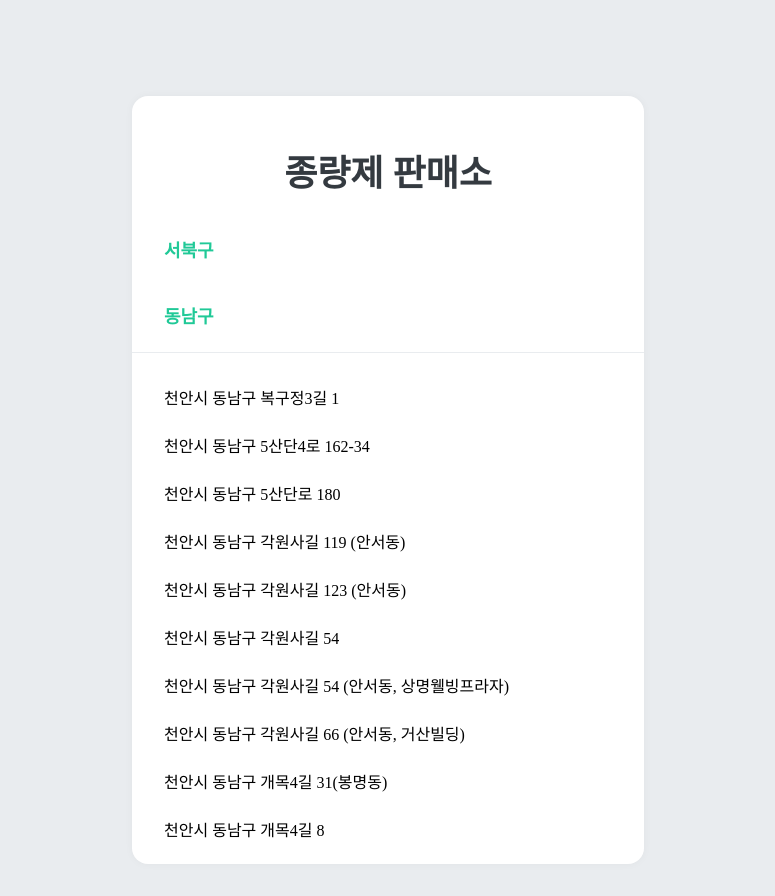
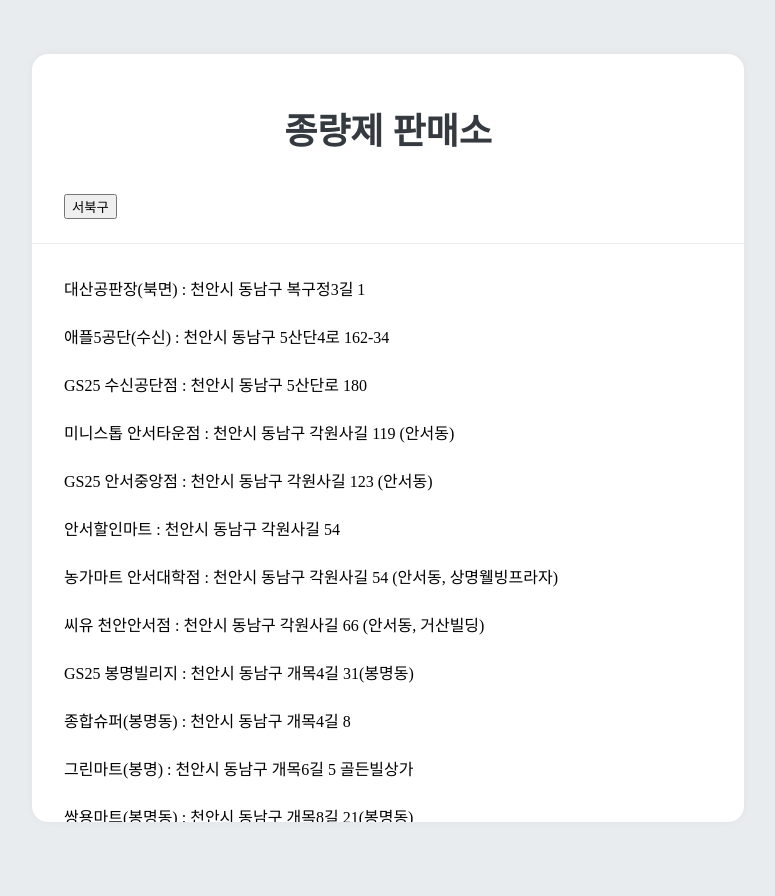
Before and after one commit to hi-paul/paug, a React (Create React App) app: page / in a window 1280 px wide. Shown: the whole page, without its empty margins (252-1027 px from the left). After the commit the page ends 854 px from the top, so only its background shows below. Built offline with nearby package versions, Linux system fonts and the light colour scheme.

Commit message:
nw, se add

```diff
--- a/src/App.js
+++ b/src/App.js
@@ -1,6 +1,7 @@
 import React, { useEffect, useState } from "react";
 import { createGlobalStyle } from "styled-components";
-import se from "../aessts/se";
+import se from "./se.json";
+import nw from "./nw.json";
 import PaugTemplate from "./components/PaugTemplate";
 import PaugHead from "./components/PaugHead";
 import PaugList from "./components/PaugList";
@@ -12,24 +13,25 @@
 `;
 
 function App() {
-  const [data, setData] = useState([]);
+  const [sedata, setSeData] = useState([]);
+  const [nwdata, setNwData] = useState([]);
 
+
+  const [load, setLoad] = useState(false);
+  const onClick = () =>{
+    setLoad(!load);
+  }
   useEffect(() => {
-    // const getData = async () => {
-    //   const url = "https://jsonplaceholder.typicode.com/todos/";
-    //   const response = await fetch(url);
-    //   const results = await response.json();
-    //   setData(results);
-    // };
-    setData(se);
+    setSeData(se);
+    setNwData(nw);
   }, []);
 
   return (
     <>
       <GlobalStyle />
       <PaugTemplate>
-        <PaugHead />
-        <PaugList data={data} />
+        <PaugHead load={load} onClick={onClick}/>
+        <PaugList load={load} nwdata={nwdata} sedata={sedata}/>
       </PaugTemplate>
     </>
   );
--- a/src/components/PaugHead.js
+++ b/src/components/PaugHead.js
@@ -7,6 +7,7 @@
   padding-right: 32px;
   padding-bottom: 24px;
   border-bottom: 1px solid #e9ecef;
+
   h1 {
     margin: 0;
     font-size: 36px;
@@ -24,20 +25,17 @@
     margin-top: 40px;
     font-weight: bold;
   }
-  .tasks-right {
-    color: #20c997;
-    font-size: 18px;
-    margin-top: 40px;
-    font-weight: bold;
-  }
+
 `;
 
-function PaugHead() {
+function PaugHead({load, onClick}) {
   return (
     <PaugHeadBlock>
       <h1>종량제 판매소</h1>
-      <div className="tasks-left">서북구</div>
-      <div className="tasks-right">동남구</div>
+      <div className="tasks-left">
+        <button onClick={onClick}>{load ? "동남구" : "서북구"}</button>
+      </div>
+
     </PaugHeadBlock>
   );
 }
--- a/src/components/PaugItem.js
+++ b/src/components/PaugItem.js
@@ -8,8 +8,8 @@
   padding-bottom: 12px;
 `;
 
-function PaugItem({ text }) {
-  return <PaugItemBlock>{text}</PaugItemBlock>;
+function PaugItem({ df }) {
+  return <PaugItemBlock>{df.loc} : {df.name} </PaugItemBlock>;
 }
 
 export default PaugItem;
--- a/src/components/PaugList.js
+++ b/src/components/PaugList.js
@@ -9,12 +9,15 @@
   overflow-y: auto;
 `;
 
-function PaugList({ data }) {
+function PaugList({ sedata, load, nwdata }) {
   return (
     <PaugListBlock>
-      {data.map((item, index) => {
-        return <PaugItem key={index} text={item.name}></PaugItem>;
-      })}
+      {load ? nwdata.map((item, index) => {
+        return <PaugItem key={index} df={item}></PaugItem>;
+      }) : sedata.map((item, index) => {
+        return <PaugItem key={index} df={item}></PaugItem>;
+      }) }
+
     </PaugListBlock>
   );
 }
--- a/src/components/PaugTemplate.js
+++ b/src/components/PaugTemplate.js
@@ -2,7 +2,7 @@
 import styled from "styled-components";
 
 const PaugTemplateBlock = styled.div`
-  width: 512px;
+  width: 712px;
   height: 768px;
 
   position: relative; /* 추후 박스 하단에 추가 버튼을 위치시키기 위한 설정 */
@@ -12,7 +12,7 @@
 
   margin: 0 auto; /* 페이지 중앙에 나타나도록 설정 */
 
-  margin-top: 96px;
+  margin-top: 54px;
   margin-bottom: 32px;
   display: flex;
   flex-direction: column;
```
Also changed, not shown: src/List.js (deleted, +0 -15 lines), package.json (line endings or trailing spaces), src/nw.json (renamed from aessts/nw.json), src/se.json (renamed from aessts/se.json), 1 other file (tests, documents, lock files or other folders).
